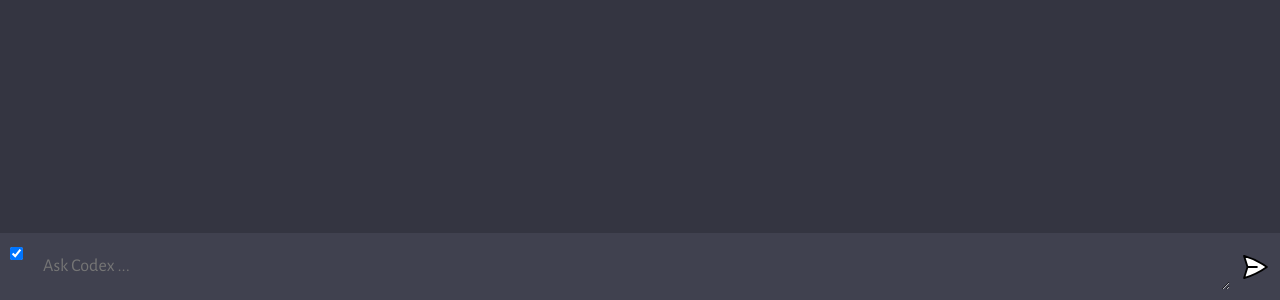
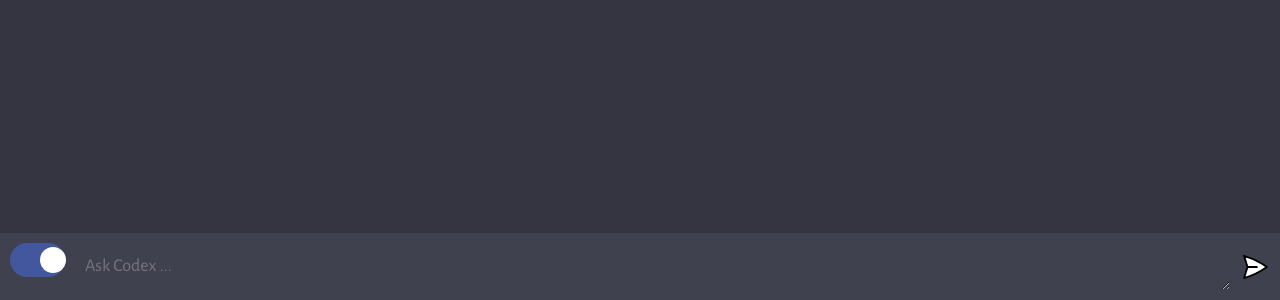
Before and after one commit to Ysabz/OnceUponATaco, a website built with Vite: page client/index.html in a window 1280 px wide. Shown: the part 500-800 px from the top of the page. Built offline with nearby package versions, Linux system fonts and the light colour scheme; files whose address does not match are found by name.

Commit message:
changing style.css

```diff
--- a/client/style.css
+++ b/client/style.css
@@ -51,10 +51,6 @@ body {
 
 .ai {
   background: #40414F;
-}
-
-.correction {
-  background: #27584d;
 }
 
 .chat {
@@ -116,7 +112,7 @@ body {
   display: none;
 }
 
-form {
+#formchat {
   width: 100%;
   max-width: 1280px;
   margin: 0 auto;
@@ -148,7 +144,7 @@ button {
   background: transparent;
 }
 
-form img {
+#formchat img {
   width: 30px;
   height: 30px;
 }
@@ -156,13 +152,85 @@ form img {
 .popup-tag{
   position:absolute;
   display:none;
-  background-color:#96d453d4;
+  background-color:#e1cac2;
   border-radius: 10px;
-  color:white;
+  color:black;
   padding:10px;
-  font-size:20px;
+  font-size:18px;
   font-weight:bold;
-  text-decoration:underline;
   cursor:pointer;
-  -webkit-filter: drop-shadow(0 1px 10px rgba(113,158,206,0.8));
+max-width: 200px;  }
+
+  /**style switch**/
+
+  .switch {
+    position: relative;
+    display: inline-block;
+    width: 60px;
+    height: 34px;
   }
+
+  .switch input {
+    opacity: 0;
+    width: 0;
+    height: 0;
+  }
+
+  .slider {
+    position: absolute;
+    cursor: pointer;
+    top: 0;
+    left: 0;
+    right: 0;
+    bottom: 0;
+    -webkit-transition: .4s;
+    transition: .4s;
+    background-color: rgba(67, 87, 159, 0.36);
+  }
+
+  .slider:before {
+    background-image:url('./sound-icon.png');
+    background-size:cover;
+    position: absolute;
+    content: "";
+    height: 26px;
+    width: 26px;
+    left: 4px;
+    bottom: 4px;
+    background-color: white;
+    -webkit-transition: .4s;
+    transition: .4s;
+  }
+
+
+  input:checked + .slider {
+    background-color: #43579f;
+  }
+
+  input:focus + .slider {
+    box-shadow: 0 0 1px #2196F3;
+  }
+
+  input:checked + .slider:before {
+    background-image:url('./no-sound-icon.png');
+    background-size:cover;
+    -webkit-transform: translateX(26px);
+    -ms-transform: translateX(26px);
+    transform: translateX(26px);
+  }
+
+  /* Rounded sliders */
+  .slider.round {
+    border-radius: 34px;
+  }
+
+  .slider.round:before {
+    border-radius: 50%;
+  }
+  .play-button{
+    background-image: url('./play-chat.png');
+    background-size:cover;
+    border-radius: 50%;
+    width: 50px;
+    height: 50px;
+  }
```
